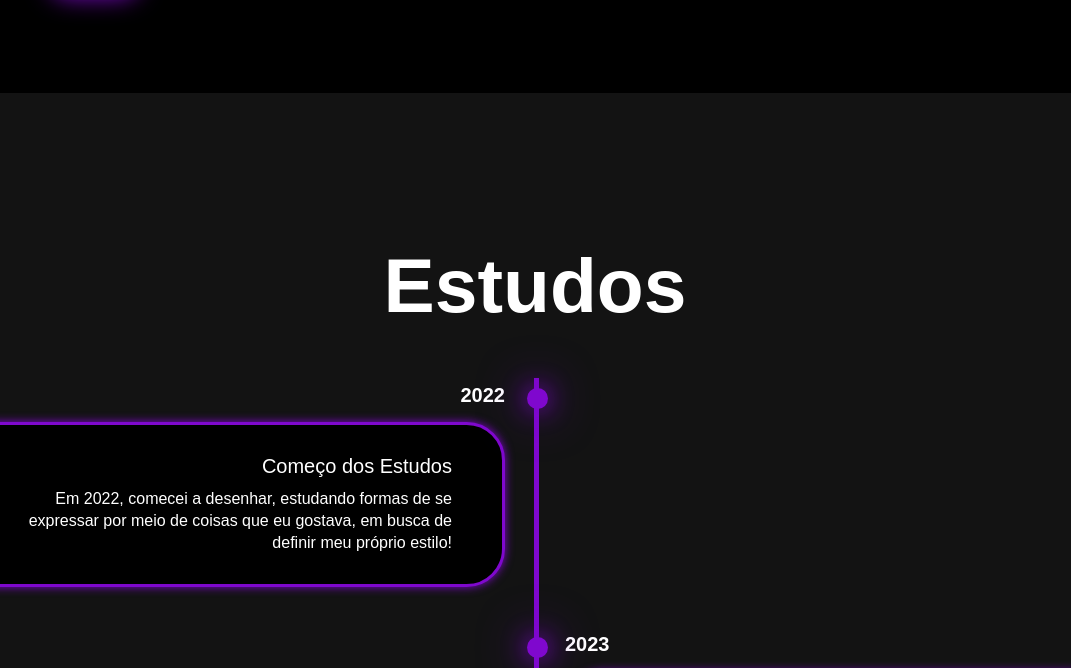
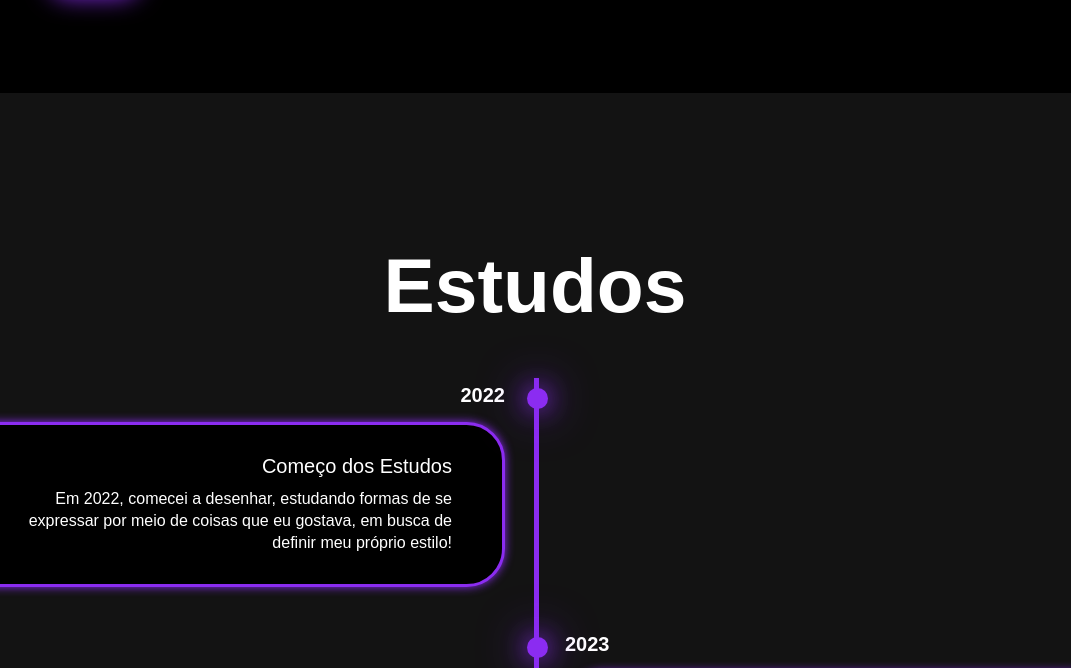
Before and after one commit to ArtzFxz/PortfolioArtzFxz, a plain HTML site: page index.html in a window 1280 px wide. Shown: the part 708-1376 px from the top of the page, without its empty margins (105-1176 px from the left). Drawn offline with nearby package versions, Linux system fonts and the light colour scheme.

Commit message:
feat: Cor nova

```diff
--- a/style.css
+++ b/style.css
@@ -12,7 +12,7 @@
     --bg-color: #000000;
     --second-bg-color: #131313;
     --text-color: white;
-    --main-color: #7f08ce;
+    --main-color: #8B2CF1;
 }
 
 html {
```
